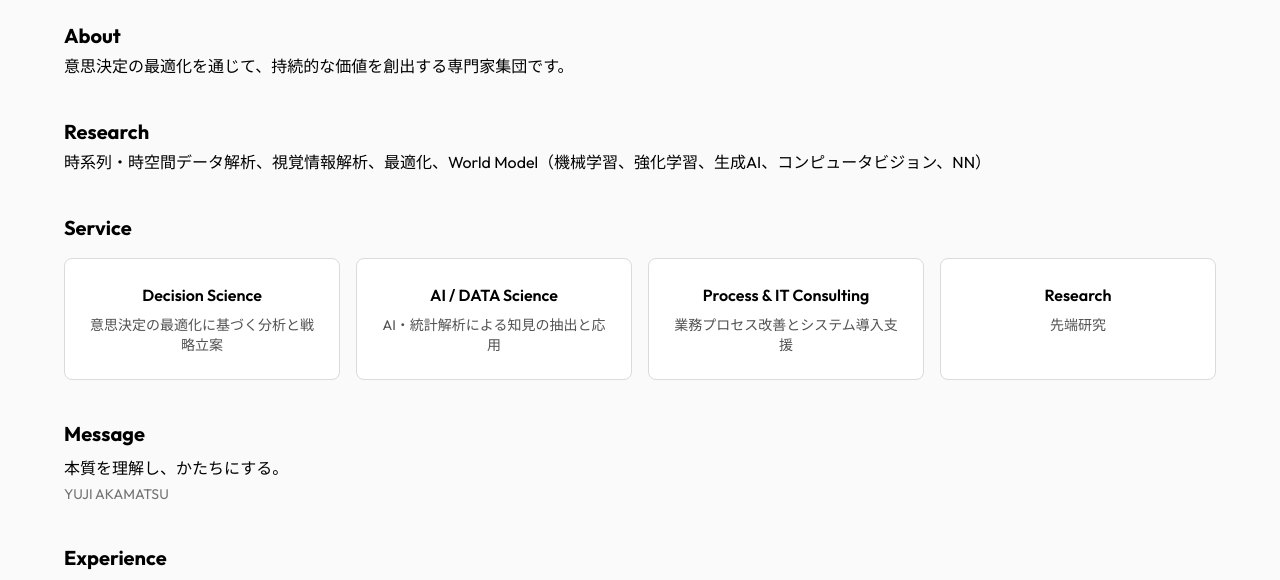
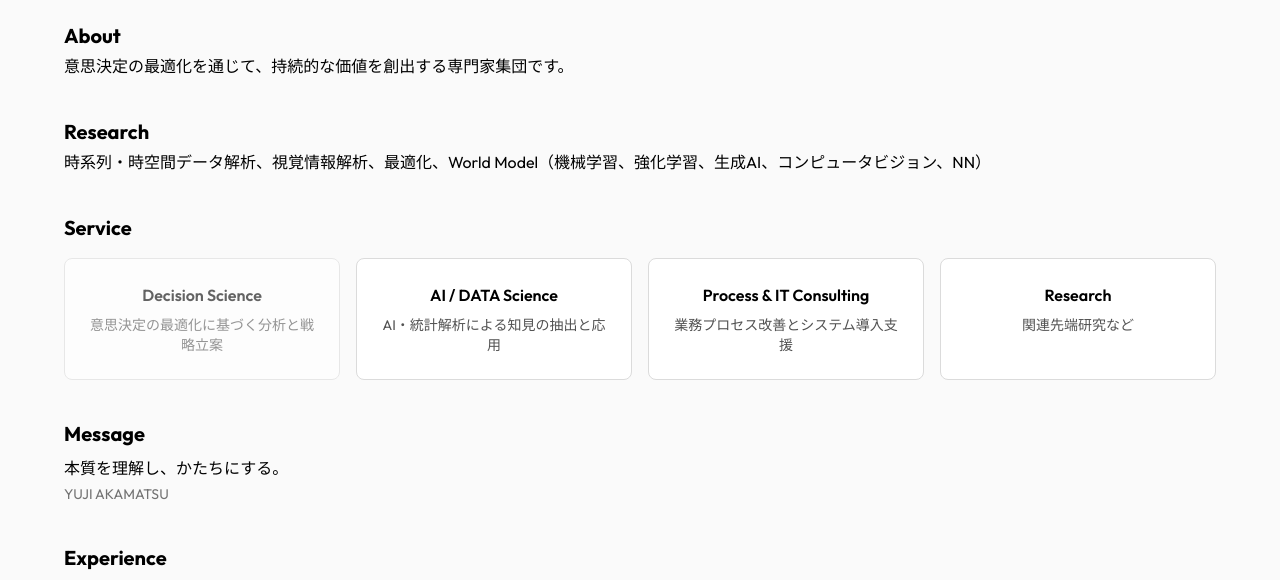
Before and after one commit to YUJI-AKAMATSU/jm, a plain HTML site: page index.html in a window 1280 px wide. Shown: the part 618-1198 px from the top of the page. Drawn offline with nearby package versions, Linux system fonts and the light colour scheme.

Commit message:
Update index.html

```diff
--- a/index.html
+++ b/index.html
@@ -81,7 +81,7 @@
       <section id="service-visuals" class="px-[5%] py-5">
         <h2 class="text-xl font-bold">Service</h2>
         <div class="grid grid-cols-1 sm:grid-cols-2 lg:grid-cols-4 gap-4 mt-4">
-          <div id="decision" class="border border-[#dbdbdb] bg-white p-6 rounded-lg text-center">
+          <div id="decision" class="border border-[#dbdbdb] bg-white p-6 rounded-lg text-center opacity-60">
             <p class="text-base font-semibold">Decision Science</p>
             <p class="text-sm text-neutral-600 mt-2">意思決定の最適化に基づく分析と戦略立案</p>
           </div>
@@ -95,7 +95,7 @@
           </div>
           <div id="research-service" class="border border-[#dbdbdb] bg-white p-6 rounded-lg text-center">
             <p class="text-base font-semibold">Research</p>
-            <p class="text-sm text-neutral-600 mt-2">先端研究</p>
+            <p class="text-sm text-neutral-600 mt-2">関連先端研究など</p>
           </div>
         </div>
       </section>
```
